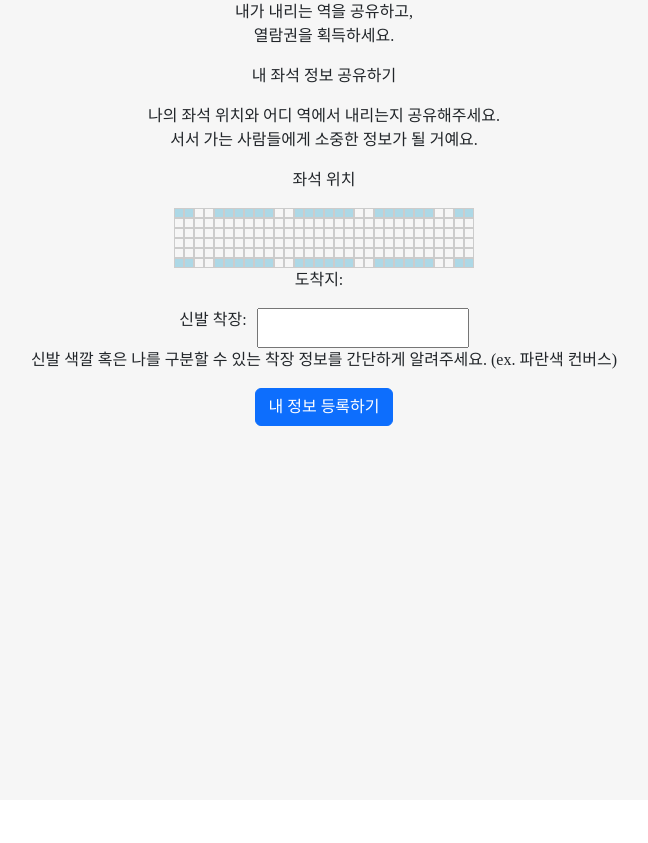
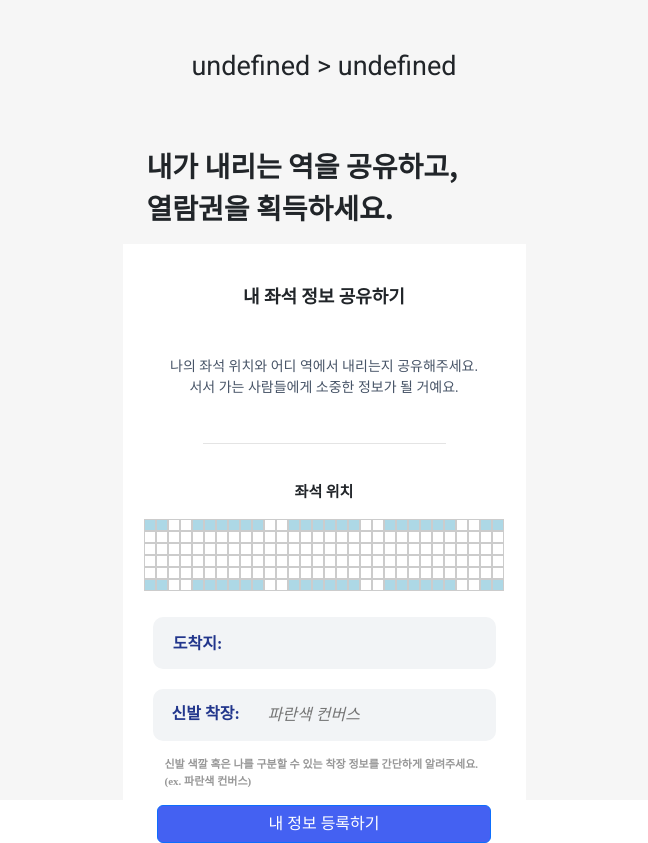
Before and after one commit to pda4Team7/pda_project, a React (Vite) app in the folder myapp/onmysubway/: page /seatInfo in a window 1280 px wide. Shown: the whole page, without its empty margins (316-964 px from the left). Before the commit the page ends 800 px from the top, so only its background shows below. Built offline with nearby package versions, Linux system fonts and the light colour scheme; a web font is replaced by a local one.

Commit message:
[fix] 좌석입력페이지 css 수정 및 좌석번호 데이터 수정

```diff
--- a/myapp/onmysubway/src/components/seatInfo-page/SeatInfo.jsx
+++ b/myapp/onmysubway/src/components/seatInfo-page/SeatInfo.jsx
@@ -118,27 +118,28 @@ const SeatInfo = () => {
       compartment: compartment,
       isSeated: true,
       clothes: clothes,
-      seatNum: seatPosition,
+      seatNum: seatPosition.row + "-" + seatPosition.col,
     };
 
     fetchCreateSeatInfo(data)
       .then(() => {
-        navigate("complete");
+        navigate("/seatInfo/complete");
       })
       .catch((error) => {
+        console.error(error);
         setErrorMessage("좌석 정보 등록에 실패했습니다. 다시 시도해 주세요.");
-        console.error(error);
+        alert(errorMessage);
       });
   };
 
   return (
     <div className="seatInfo">
       {/* 출발역 > 도착역 */}
-      <div>
-        {startSt} {endSt}
+      <div className="directionDiv">
+        <p>{`${startSt} > ${endSt}`}</p>
       </div>
 
-      <div>
+      <div className="firstInfoDiv">
         <p>
           내가 내리는 역을 공유하고,
           <br />
@@ -146,18 +147,22 @@ const SeatInfo = () => {
         </p>
       </div>
 
-      <div>
-        <div>
+      <div className="inputDiv">
+        <div className="inputDivFirstInfo">
           <p>내 좌석 정보 공유하기</p>
         </div>
-        <div>
+        <div className="inputDivSecondInfo">
           <p>
             나의 좌석 위치와 어디 역에서 내리는지 공유해주세요.
             <br />
             서서 가는 사람들에게 소중한 정보가 될 거예요.
           </p>
         </div>
-        <div>
+
+        {/* 라인 */}
+        <div className="divLine"></div>
+
+        <div className="inputDivThirdInfo">
           <p>좌석 위치</p>
 
           {/* 여기서 좌석 데이터를 받을 수 있어야 할듯 */}
@@ -165,31 +170,32 @@ const SeatInfo = () => {
         </div>
 
         {/* 도착지 */}
-        <div>
-          <p className="textContent">
-            <a>도착지: </a>
-            <a>{endSt}</a>
-          </p>
-        </div>
+        <span className="inputDivGoal">
+          <p>도착지: </p>
+          <p id="endSt">{endSt}</p>
+        </span>
 
         {/* 인상착의 */}
-        <div className="textContent">
+        <span className="inputDivInput">
           <p>신발 착장: </p>
           <input
             type="text"
             value={clothes}
+            placeholder="파란색 컨버스"
             onChange={(e) => setClothes(e.target.value)}
           />
-        </div>
+        </span>
 
         {/* 예시 문구 */}
-        <p>
+        <p className="inputDivExample">
           신발 색깔 혹은 나를 구분할 수 있는 착장 정보를 간단하게 알려주세요.
           (ex. 파란색 컨버스)
         </p>
 
         {/* 등록 버튼 */}
-        <Button onClick={handleSeatInfoRegisterClick}>내 정보 등록하기</Button>
+        <Button id="button" onClick={handleSeatInfoRegisterClick}>
+          내 정보 등록하기
+        </Button>
       </div>
     </div>
   );
--- a/myapp/onmysubway/src/components/seatInfo-page/seatInfo.css
+++ b/myapp/onmysubway/src/components/seatInfo-page/seatInfo.css
@@ -1,16 +1,13 @@
+/* App.css */
+@import url("https://fonts.googleapis.com/css2?family=Roboto:wght@400;500;700&display=swap");
+@import url("https://fonts.googleapis.com/css2?family=Nunito:wght@400;600;700&display=swap");
+
 .seatInfo > div {
   display: flex;
   flex-direction: column;
   align-items: center;
   justify-content: center;
   text-align: center;
-}
-
-.textContent {
-  display: flex;
-  flex-direction: row;
-  justify-content: left;
-  gap: 10px;
 }
 
 /* SeatInfo.css */
@@ -24,10 +21,11 @@
 }
 
 .seat {
-  width: 10px; /* 필요에 따라 크기 조절 */
-  height: 10px; /* 필요에 따라 크기 조절 */
+  width: 12px; /* 필요에 따라 크기 조절 */
+  height: 12px; /* 필요에 따라 크기 조절 */
   border: 1px solid #ccc;
   cursor: pointer;
+  transition: background-color 0.3s ease; /* 배경색 전환 애니메이션 추가 */
 }
 
 .seat.clickable {
@@ -36,8 +34,156 @@
 
 .seat.selected {
   background-color: red;
-  width: 10px; /* 필요에 따라 크기 조절 */
-  height: 10px; /* 필요에 따라 크기 조절 */
+  width: 12px; /* 필요에 따라 크기 조절 */
+  height: 12px; /* 필요에 따라 크기 조절 */
   padding: 0;
   border-radius: 0;
 }
+
+.directionDiv {
+  height: 32px;
+  padding-top: 74px;
+}
+
+.directionDiv > p {
+  font-size: 27px;
+  font-family: "Roboto", sans-serif;
+}
+
+.firstInfoDiv {
+  padding-top: 70px;
+}
+
+.firstInfoDiv > p {
+  text-align: left;
+  width: 355px;
+  font-size: 28px;
+  font-weight: bold;
+  font-family: "Noto sans KR", sans-serif;
+}
+
+.inputDiv {
+  width: 403px;
+  height: 599px;
+  margin: 0 auto;
+  background-color: white;
+}
+
+.inputDiv > div {
+  display: flex;
+  flex-direction: column;
+  justify-content: flex-start;
+  margin: auto 0;
+}
+
+.inputDivFirstInfo {
+  height: 56px;
+}
+
+.inputDivFirstInfo > p {
+  font-size: 18px;
+  font-weight: bold;
+  font-family: "Inter", sans-serif;
+  padding-top: 20px;
+}
+
+.inputDivSecondInfo {
+  height: 50px;
+}
+
+.inputDivSecondInfo > p {
+  width: 353px;
+  height: 56px;
+  font-size: 14px;
+  color: #475467;
+  margin-bottom: 0;
+}
+
+.divLine {
+  width: 243px;
+  border-top: 1px solid #e4e4e4;
+}
+
+.inputDivThirdInfo > p {
+  font-size: 15px;
+  font-weight: bold;
+  font-family: "Inter", sans-serif;
+}
+
+.inputDivThirdInfo > div {
+  height: 79px;
+  width: 360px;
+}
+
+.inputDivGoal {
+  background-color: #f2f4f6;
+  border-radius: 10px;
+  width: 343px;
+  height: 52px;
+  display: flex;
+  flex-direction: row;
+  text-align: center;
+  justify-content: left;
+}
+
+.inputDivGoal > p {
+  color: #22368c;
+  margin: 0 10px;
+  width: 70px;
+  height: 20px;
+  padding-top: 15px;
+  font-weight: bold;
+  font-family: "Nunito" sans-serif;
+}
+
+#endSt {
+  color: black;
+  width: 200px;
+  text-align: left;
+  margin-left: 0;
+}
+
+.inputDivInput {
+  margin-top: 20px;
+  background-color: #f2f4f6;
+  border-radius: 10px;
+  width: 343px;
+  height: 52px;
+  display: flex;
+  flex-direction: row;
+}
+
+.inputDivInput > p {
+  padding-top: 13px;
+  color: #22368c;
+  font-weight: bold;
+  text-align: left;
+  padding-left: 19px;
+  width: 100px;
+}
+
+.inputDivInput > input {
+  background: none;
+  border: none;
+  outline: none;
+  padding-left: 15px;
+  padding-top: 1px;
+}
+
+.inputDivInput > input::placeholder {
+  font-style: italic;
+}
+
+.inputDivExample {
+  color: #979797;
+  font-size: 11px;
+  font-weight: bold;
+  text-align: left;
+  width: 319px;
+  margin-top: 15px;
+}
+
+#button {
+  width: 334px;
+  background-color: #4461f2;
+}
--- a/myapp/onmysubway/src/lib/apis/seatInfo.js
+++ b/myapp/onmysubway/src/lib/apis/seatInfo.js
@@ -22,7 +22,6 @@ export async function fetchCreateSeatInfo({
   isSeated,
   clothes,
   seatNum,
-  trainNum,
 }) {
   const resp = await service.post("/", {
     user: user,
--- a/myapp/onmysubway/src/main-router.jsx
+++ b/myapp/onmysubway/src/main-router.jsx
@@ -28,13 +28,14 @@ const router = createBrowserRouter([
     path: "/signup",
     element: <SignUpPage />,
   },
-
-  // 수정 부탁드립니다 ㅜㅜ
   {
     path: "/seatInfo",
+    children: [
+      {
+        path: "",
         element: <SeatInfoPage />,
-
-    children: [
+        index: true,
+      },
       {
         path: "complete",
         element: <CompletePage />,
@@ -47,17 +48,18 @@ const router = createBrowserRouter([
   },
 
   {
-    path: '/standing',
+    path: "/standing",
     children: [
       {
-            path: '',
+        path: "",
         index: true,
         element: <StandingPage />,
       },
       {
         path: "list",
         element: <SeatListPage />,
-    }]
-}
+      },
+    ],
+  },
 ]);
 export default router;
```
Lines whose indentation alone changed are shown as unchanged.
